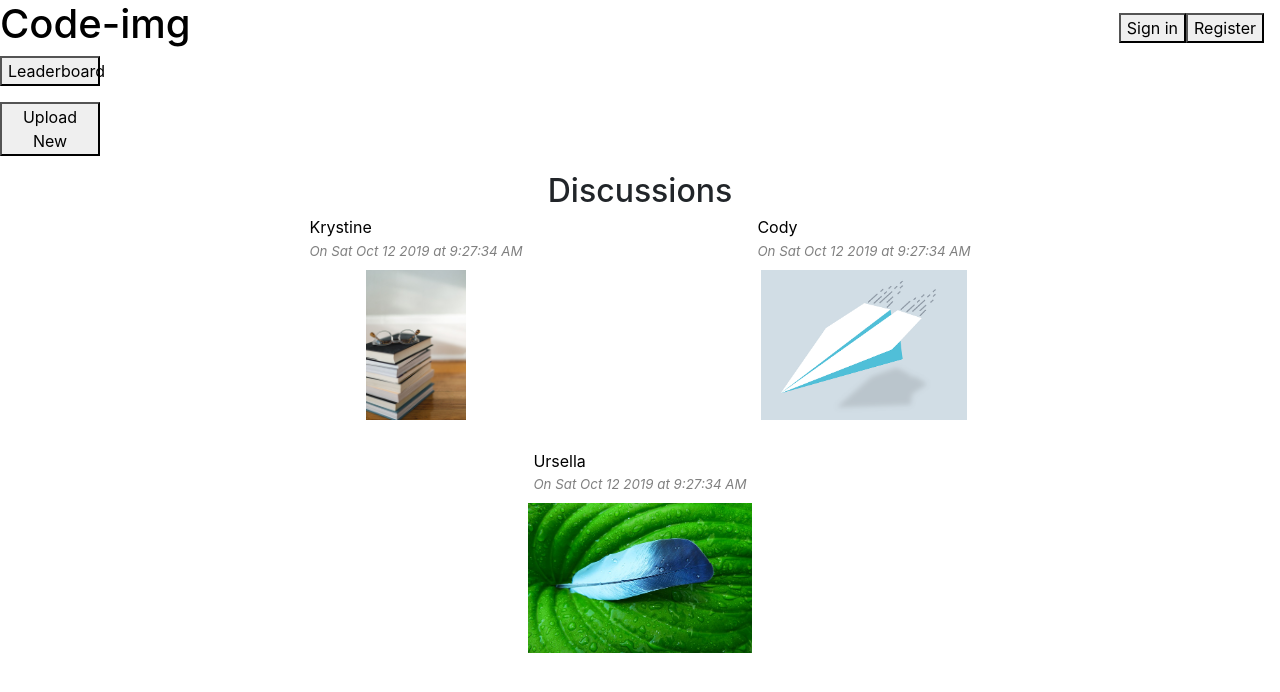
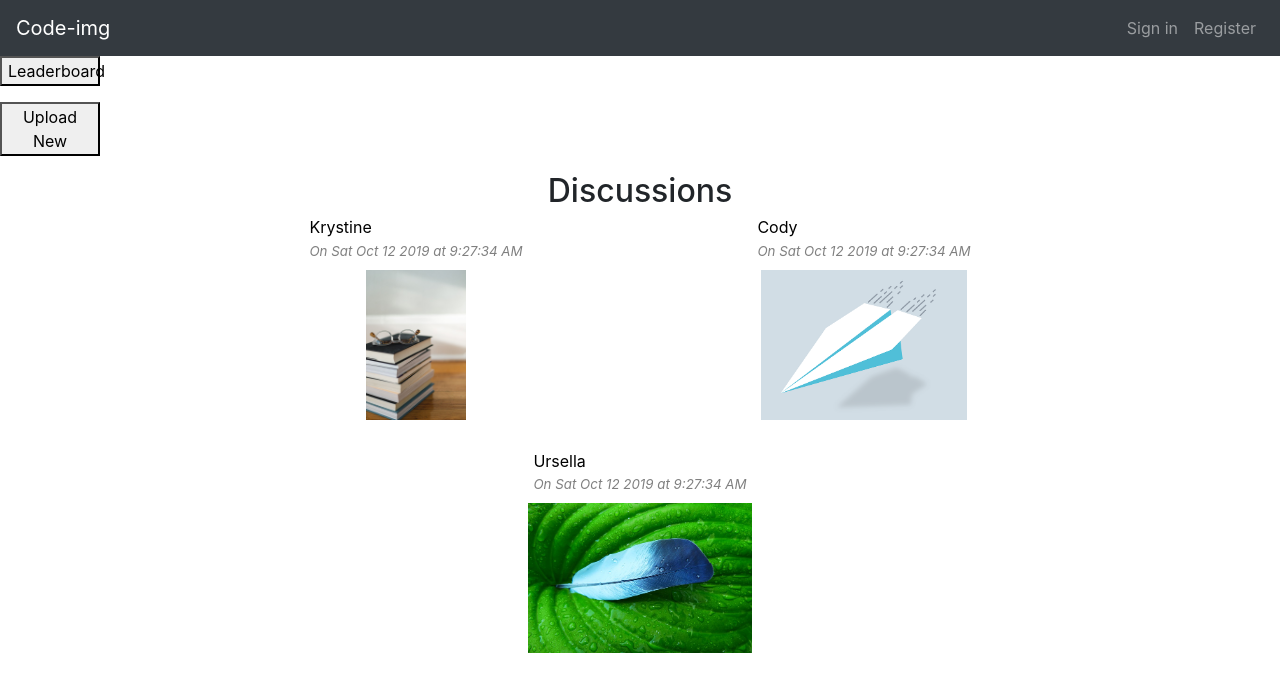
Before and after one commit to mlbiche/code-img, a React (Create React App) app: page / in a window 1280 px wide. Shown: the top 692 px of the page. Built offline with nearby package versions, Linux system fonts and the light colour scheme.

Commit message:
Redesign CommonNavbar component using React-Bootstrap

```diff
--- a/src/CommonNavbar/CommonNavbar.css
+++ /dev/null
@@ -1,20 +0,0 @@
-#common-navbar-container {
-  display: flex;
-  flex-direction: row;
-  justify-content: space-between;
-}
-
-#common-navbar-container > #brand-name-link {
-  text-decoration: none;
-  color: black;
-}
-
-#common-navbar-container > #brand-name-container {
-  margin-left: 1em;
-}
-
-#common-navbar-container > #authentification-container {
-  display: flex;
-  align-items: center;
-  margin-right: 1em;
-}
--- a/src/CommonNavbar/CommonNavbar.js
+++ b/src/CommonNavbar/CommonNavbar.js
@@ -1,24 +1,25 @@
 import React from 'react';
-import { Link } from 'react-router-dom';
-
-import './CommonNavbar.css'
+import { Navbar, Nav } from 'react-bootstrap';
 
 /**
  * CommonNavbar component
  */
 function CommonNavbar() {
   return (
-    <div id="common-navbar-container">
-      <Link to='/' id="brand-name-link">
-        <div id="brand-name-container">
-          <h1>Code-img</h1>
-        </div>
-      </Link>
-      <div id="authentification-container">
-        <button>Sign in</button>
-        <button>Register</button>
-      </div>
-    </div>
+    <Navbar bg="dark" variant="dark">
+      <Navbar.Brand href="/">Code-img</Navbar.Brand>
+      <Navbar.Toggle aria-controls="responsive-navbar-nav" />
+      <Navbar.Collapse id="responsive-navbar-nav">
+        <Nav className="ml-auto">
+          <Nav.Item>
+            <Nav.Link>Sign in</Nav.Link>
+          </Nav.Item>
+          <Nav.Item>
+            <Nav.Link>Register</Nav.Link>
+          </Nav.Item>
+        </Nav>
+      </Navbar.Collapse>
+    </Navbar>
   );
 }
 
```
